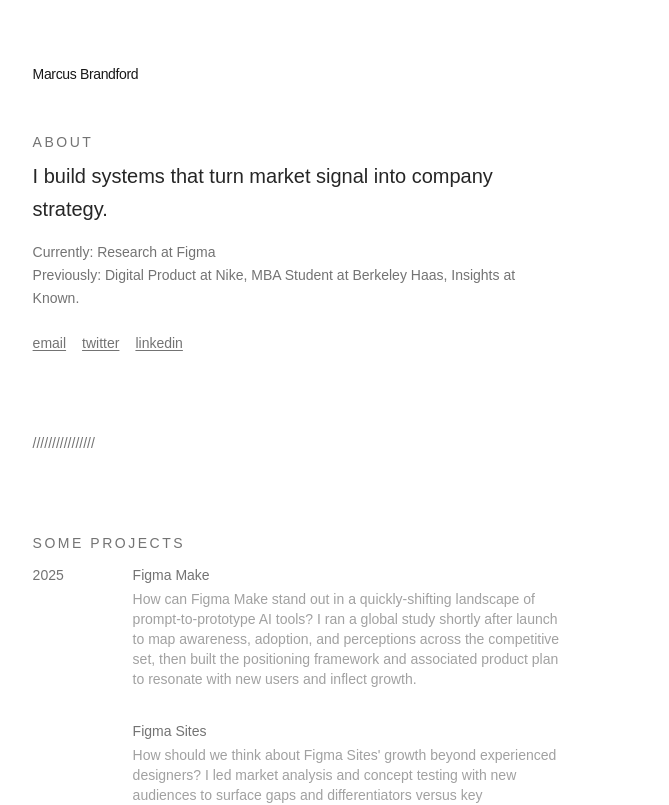
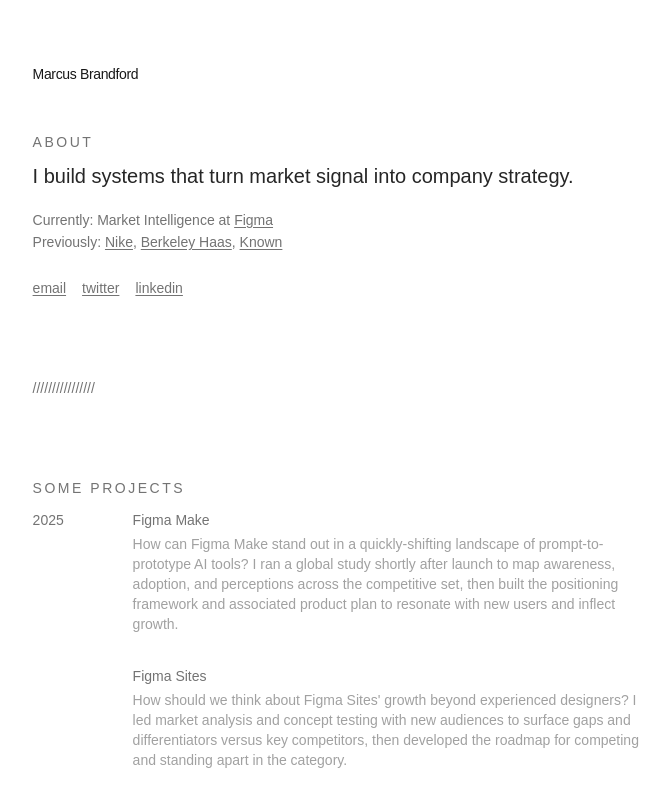
Before and after one commit to mbrandford/personal-site, a Next.js app: page / in a window 1280 px wide. Shown: the top 805 px of the page, without its empty margins (145-814 px from the left). Built offline with nearby package versions, Linux system fonts and the light colour scheme.

Commit message:
Update bio copy, underline links, widen desktop content column
Made-with: Cursor

```diff
--- a/app/page.tsx
+++ b/app/page.tsx
@@ -357,7 +357,7 @@ export default function Home() {
     <main className="min-h-screen w-full bg-white lg:bg-[linear-gradient(to_bottom,white_0%,white_75%,#fef7f7_85%,#fce7f3_92%,#f9a8d4_100%)] text-neutral-900">
       {/* Desktop Layout */}
       <div className="hidden lg:block relative max-w-[1600px] mx-auto w-full">
-        <div className="max-w-xl px-6 pt-16 pb-12 space-y-12 flex-grow" style={{ marginLeft: 'clamp(10px, 12vw, 200px)' }}>
+        <div className="max-w-2xl px-6 pt-16 pb-12 space-y-12 flex-grow" style={{ marginLeft: 'clamp(10px, 12vw, 200px)' }}>
           {/* Name */}
           <header className="space-y-2">
             <h1 className="text-sm font-medium tracking-tight">Marcus Brandford</h1>
@@ -372,9 +372,9 @@ export default function Home() {
               I build systems that turn market signal into company strategy.
             </p>
             <p className="text-sm leading-relaxed text-neutral-500 pt-2">
-               Currently: Research at <a href="https://figma.com" target="_blank" rel="noreferrer" className="hover:text-neutral-700">Figma</a>
+               Currently: Market Intelligence at <a href="https://figma.com" target="_blank" rel="noreferrer" className="underline underline-offset-2 hover:text-neutral-700">Figma</a>
                <br />
-               Previously: Digital Product at <a href="https://nike.com" target="_blank" rel="noreferrer" className="hover:text-neutral-700">Nike</a>, MBA Student at <a href="https://haas.berkeley.edu" target="_blank" rel="noreferrer" className="hover:text-neutral-700">Berkeley Haas</a>, Insights at <a href="https://known.is" target="_blank" rel="noreferrer" className="hover:text-neutral-700">Known</a>.
+               Previously: <a href="https://nike.com" target="_blank" rel="noreferrer" className="underline underline-offset-2 hover:text-neutral-700">Nike</a>, <a href="https://haas.berkeley.edu" target="_blank" rel="noreferrer" className="underline underline-offset-2 hover:text-neutral-700">Berkeley Haas</a>, <a href="https://known.is" target="_blank" rel="noreferrer" className="underline underline-offset-2 hover:text-neutral-700">Known</a>
             </p>
           </section>
 
@@ -505,9 +505,9 @@ export default function Home() {
               I build systems that turn market signal into company strategy.
             </p>
             <p className="text-sm leading-relaxed text-neutral-500 pt-2">
-               Currently: Research at <a href="https://figma.com" target="_blank" rel="noreferrer" className="hover:text-neutral-700">Figma</a>
+               Currently: Market Intelligence at <a href="https://figma.com" target="_blank" rel="noreferrer" className="underline underline-offset-2 hover:text-neutral-700">Figma</a>
                <br />
-               Previously: Digital Product at <a href="https://nike.com" target="_blank" rel="noreferrer" className="hover:text-neutral-700">Nike</a>, MBA Student at <a href="https://haas.berkeley.edu" target="_blank" rel="noreferrer" className="hover:text-neutral-700">Berkeley Haas</a>, Insights at <a href="https://known.is" target="_blank" rel="noreferrer" className="hover:text-neutral-700">Known</a>.
+               Previously: <a href="https://nike.com" target="_blank" rel="noreferrer" className="underline underline-offset-2 hover:text-neutral-700">Nike</a>, <a href="https://haas.berkeley.edu" target="_blank" rel="noreferrer" className="underline underline-offset-2 hover:text-neutral-700">Berkeley Haas</a>, <a href="https://known.is" target="_blank" rel="noreferrer" className="underline underline-offset-2 hover:text-neutral-700">Known</a>
             </p>
           </section>
 
```
